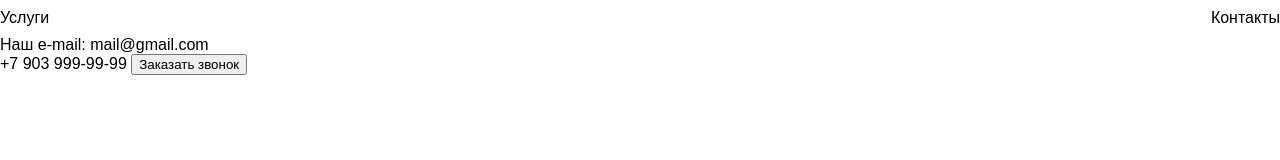
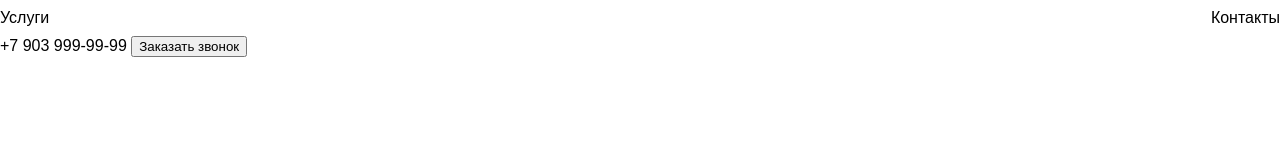
Before and after one commit to DmitriyEzenk/app_git, a plain HTML site: page index.html in a window 1280 px wide. Drawn offline with Linux system fonts and the light colour scheme.

Commit message:
removed email in index.html

```diff
--- a/index.html
+++ b/index.html
@@ -16,9 +16,6 @@
             <a href="#contacts">Контакты</a>
         </nav>
         <div>
-            Наш e-mail: <a href="mailto:mail@gmail.com">mail@gmail.com</a>
-        </div>
-        <div>
             <a href="tel:+79039999999">+7 903 999-99-99</a>
             <button>Заказать звонок</button>
         </div>
```
